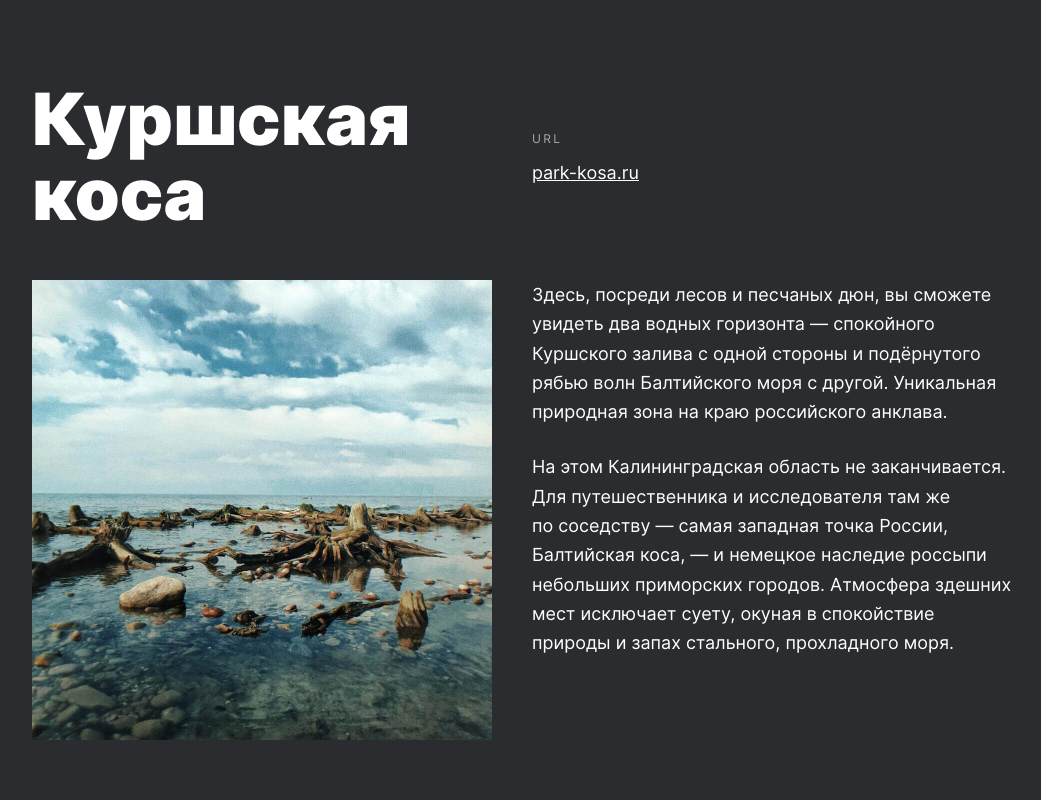
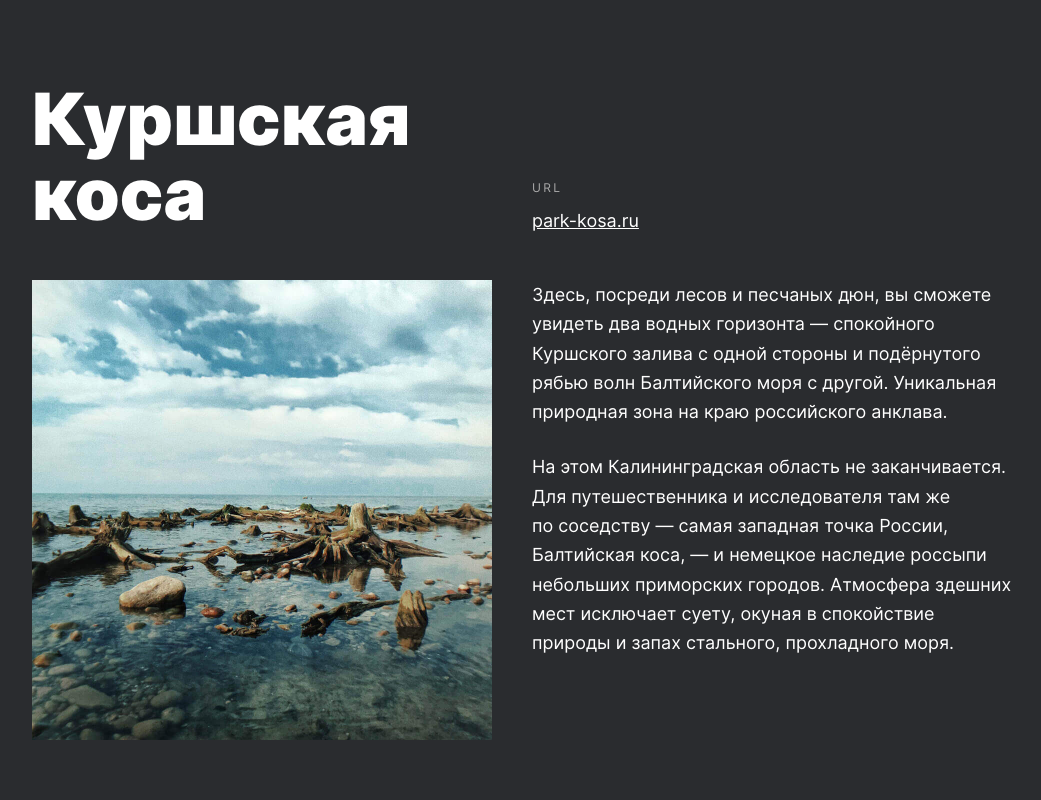
Before and after one commit to Veles-Pan/russian-travel, a plain HTML site: page index.html in a window 1280 px wide. Shown: the part 2440-3240 px from the top of the page, without its empty margins (116-1157 px from the left). Drawn offline with Linux system fonts and the light colour scheme; a web font is replaced by a local one.

Commit message:
Update place__website.css

```diff
--- a/blocks/place/__website/place__website.css
+++ b/blocks/place/__website/place__website.css
@@ -1,4 +1,4 @@
 .place__website {
     grid-area: website;
-    align-self: center;
+    align-self: end;
 }
```
